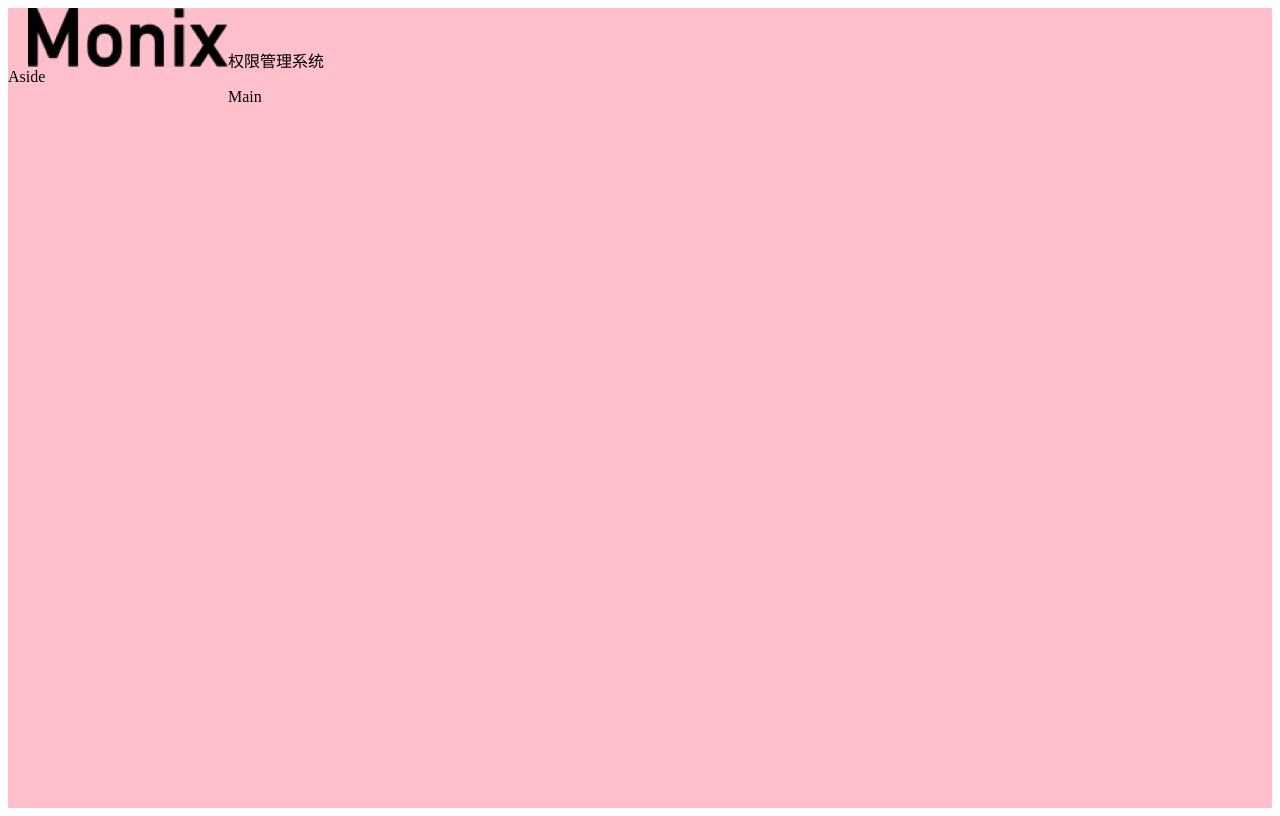
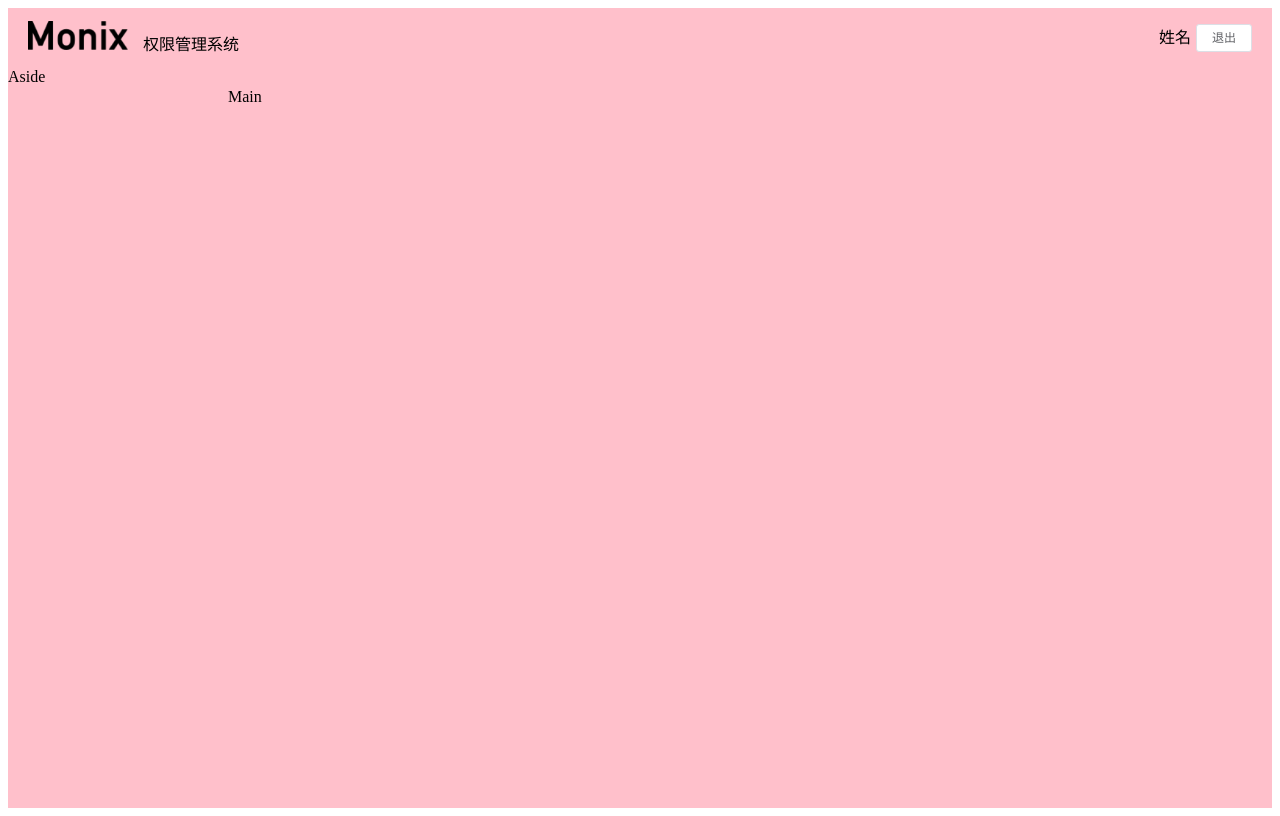
Before and after one commit to 6q6-cwx/PerssionProject, a Vue app: page / in a window 1280 px wide. Built offline with nearby package versions, Linux system fonts and the light colour scheme.

Commit message:
修改header样式

```diff
--- a/src/components/Header.vue
+++ b/src/components/Header.vue
@@ -1,53 +1,55 @@
 <template>
-  <!-- <div>
-    <div>
-      <el-row>
-        <el-button>默认按钮</el-button>
-        <el-button type="primary">主要按钮</el-button>
-        <el-button type="success">成功按钮</el-button>
-        <el-button type="info">信息按钮</el-button>
-        <el-button type="warning">警告按钮</el-button>
-        <el-button type="danger">危险按钮</el-button>
-      </el-row>
-    </div>
-  </div> -->
   <el-header>
     <div class="header">
-      <div>
-        <img src="../assets/img/header-logo.png" width="200"/>
-        <span>权限管理系统</span>
+      <div class="left">
+        <img
+          src="../assets/img/header-logo.png"
+          width="100"
+          style="margin-right: 15px"
+        />
+        <span class="autotitle">权限管理系统</span>
       </div>
-      <div>
+      <div class="right">
         <div></div>
+        <div style="text-align: center;">姓名</div>
+        <el-button size="mini">退出</el-button>
       </div>
     </div>
-
   </el-header>
 </template>
 
 <script>
 export default {
-  name: 'PermissionprojectHeader',
+  name: "PermissionprojectHeader",
 
   data() {
-    return {
-
-    };
+    return {};
   },
 
-  mounted() {
+  mounted() {},
 
-  },
-
-  methods: {
-
-  },
+  methods: {},
 };
 </script>
 <style lang="less" scoped>
-.header{
+.header {
+  height: inherit;
   display: flex;
   justify-content: space-between;
+  align-items: center;
+  .left {
+    .autotitle {
+      // color: white;
+    }
+  }
 
+  .right {
+    display: flex;
+    gap: 5px;
+
+  }
+   .right > div:nth-child(2) {
+    line-height: 27.6px;
+  }
 }
 </style>
```
